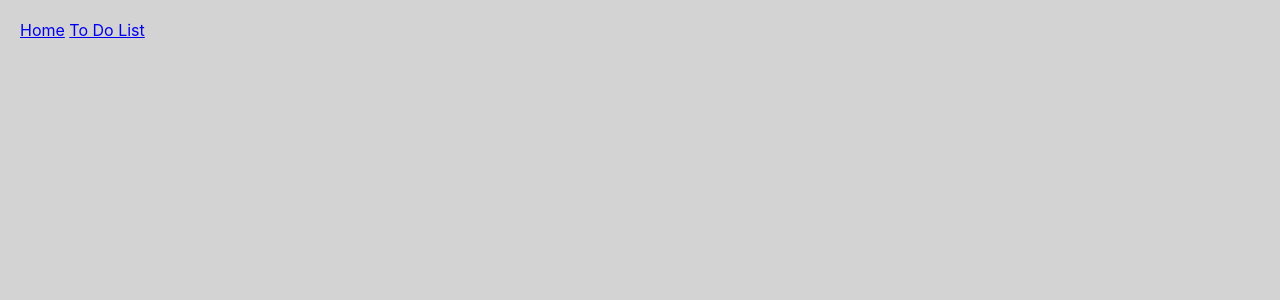
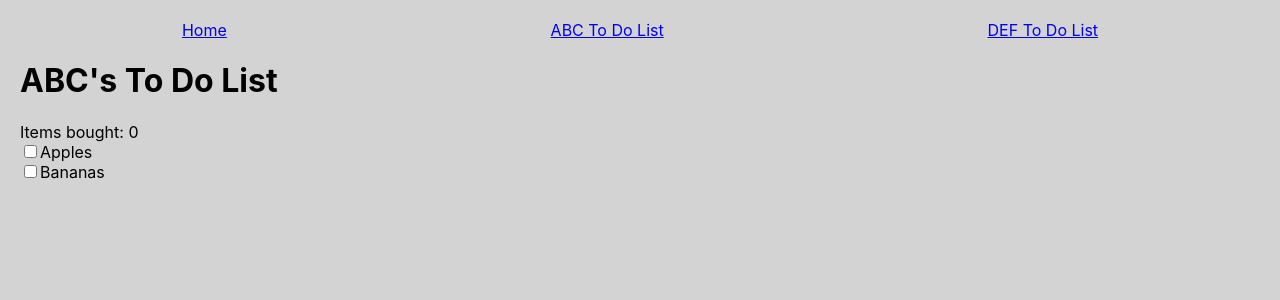
Before and after one commit to ClaraBlob/CSE-110-LAB-3, a React (Create React App) app in the folder TritonNotesApp/: page /todolist/ABC in a window 1280 px wide. Before the commit this address had no page. Shown: the top 300 px of the page. Built offline with nearby package versions, Linux system fonts and the light colour scheme.

Commit message:
Exercise 1.5 Done

```diff
--- a/TritonNotesApp/src/App.tsx
+++ b/TritonNotesApp/src/App.tsx
@@ -10,7 +10,7 @@
      <Navbar />
      <Routes>
        <Route path="/" element={<StickyNotes />} />
-       <Route path="/todolist" element={<ToDoList />} />
+       <Route path="/todolist/:name" element={<ToDoList />} />
      </Routes>
    </div>
  );
--- a/TritonNotesApp/src/navbar.tsx
+++ b/TritonNotesApp/src/navbar.tsx
@@ -1,11 +1,13 @@
 import { Link } from "react-router-dom";
 
 export const Navbar = () => {
- return (
-   <div>
-     <nav>
-       <Link to="/">Home</Link> <Link to="/todolist">To Do List</Link>
-     </nav>
-   </div>
- );
+  return (
+	<div>
+  	<nav style={{ display: "flex", justifyContent: "space-around" }}>
+    	<Link to="/">Home</Link>
+    	<Link to="/todolist/ABC">ABC To Do List</Link>
+    	<Link to="/todolist/DEF">DEF To Do List</Link>
+  	</nav>
+	</div>
+  );
 };
--- a/TritonNotesApp/src/toDoList.tsx
+++ b/TritonNotesApp/src/toDoList.tsx
@@ -3,8 +3,10 @@
 import { useState } from "react";
 import { GroceryItem } from "./types";
 import { dummyGroceryList } from "./constants";
+import { useParams } from "react-router-dom";
 
 export function ToDoList() {
+    const { name } = useParams();
  const [numRemainingItems, setNumRemainingItems] = useState(0);
 
  let [items, setItems] = useState(dummyGroceryList);
@@ -30,7 +32,9 @@
  }
 
  return (
+
    <div className="App">
+    <h1>{name}'s To Do List</h1>
      <div className="App-body">
        Items bought: {numRemainingItems}
        <form action=".">
```
